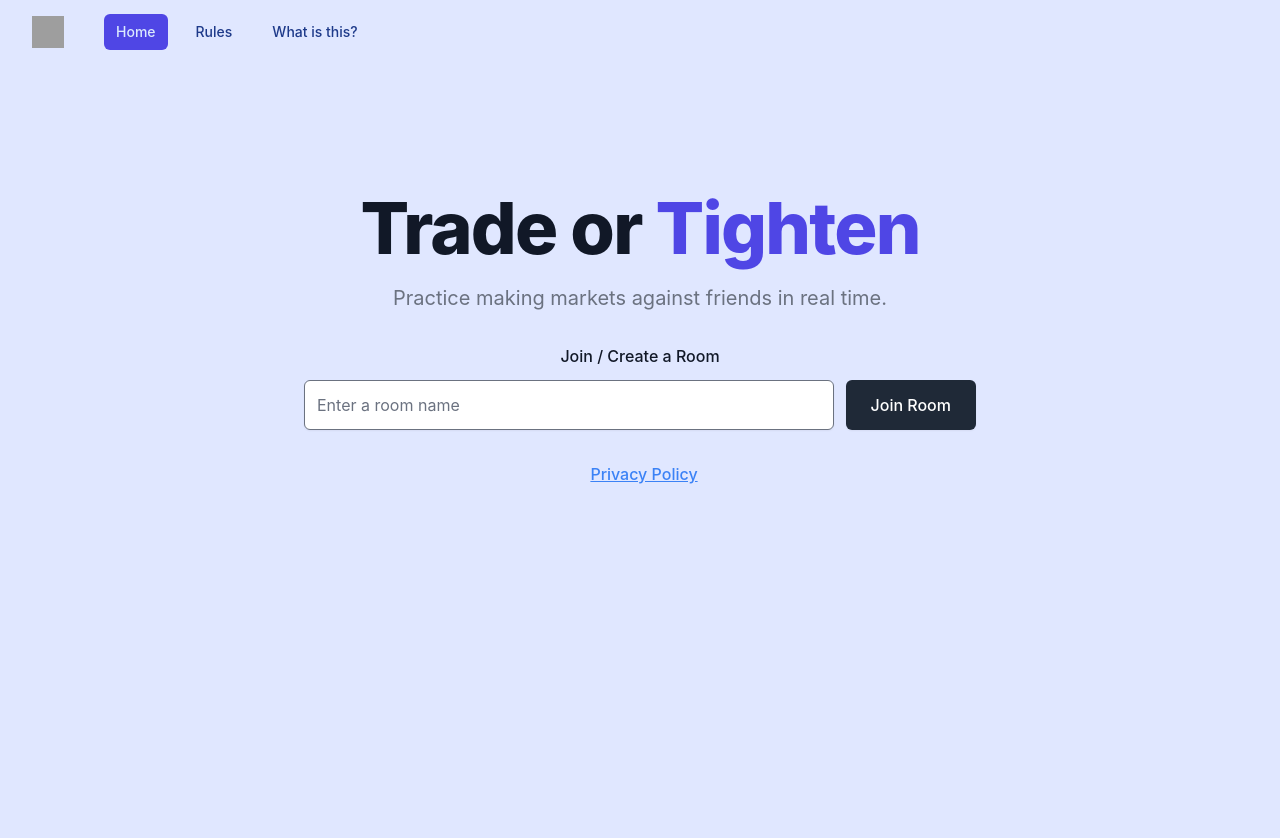
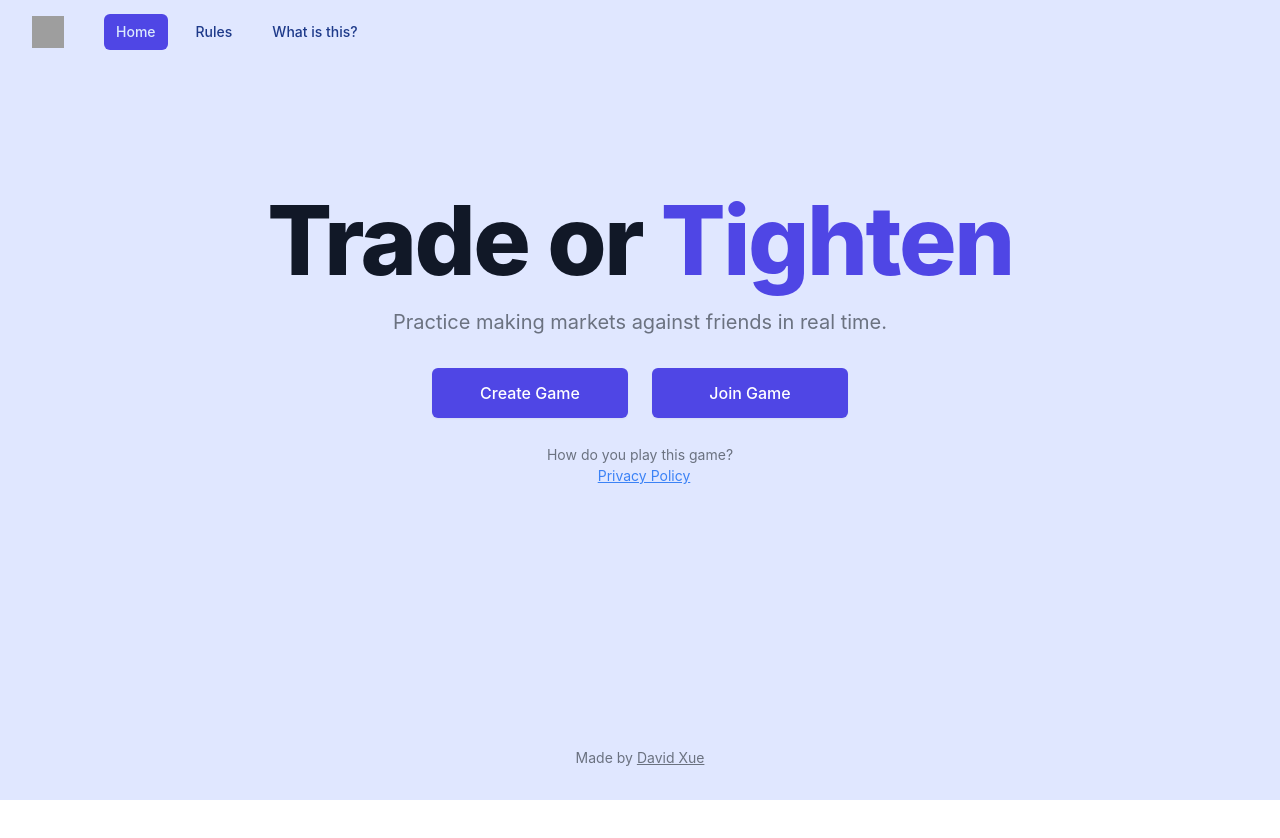
Before and after one commit to dx1730/trade-or-tighten, a React (Create React App) app in the folder client/: page / in a window 1280 px wide. Shown: the top 838 px of the page. After the commit the page ends 800 px from the top, so only its background shows below. Built offline with nearby package versions, Linux system fonts and the light colour scheme; no server answers; grey boxes are pictures that could not be loaded.

Commit message:
update home page

```diff
--- a/client/src/App.js
+++ b/client/src/App.js
@@ -1,15 +1,18 @@
+import React from "react";
 import "./App.css";
-import Nav from "./components/Nav";
-import Home from "./components/Home";
-import Chat from "./components/Chat";
-import Rules from "./components/Rules";
-import io from "socket.io-client";
-import { useState } from "react";
 import {
   BrowserRouter as Router,
   Routes,
   Route,
 } from "react-router-dom";
+
+import Nav from "./components/Nav";
+import Home from "./components/Home";
+import Chat from "./components/Chat";
+import Rules from "./components/Rules";
+
+import io from "socket.io-client";
+import { useState } from "react";
 
 const socket = io("http://localhost:8000");
 
@@ -17,14 +20,23 @@ function App() {
   const [room, setRoom] = useState("");
 
   return (
+    <div className="App">
       <Router>
+        <div className="flex flex-col h-screen">
           <Nav/>
+          <div className="flex-auto">
             <Routes>
-        <Route path="/" element={<Home socket={socket} room={room} setRoom={setRoom} />}/>
+            <Route path="/" element={<Home/>}/>
             <Route path="/rules" element={<Rules/>} />
             <Route path="/chat" element={<Chat socket={socket} room={room} />} />
+            <Route path="/leaderboard" />
+            <Route path="/history" />
+            <Route path="/game" />
             </Routes>
+          </div>
+        </div>
       </Router>
+    </div>
   )
 }
 
--- a/client/src/components/Home.js
+++ b/client/src/components/Home.js
@@ -1,58 +1,52 @@
-import React from 'react';
-import { useNavigate } from 'react-router-dom';
+import React, { Component } from "react";
+import { Link } from "react-router-dom";
 
-function Join({ socket, setJoined, room, setRoom }) {
-  let navigate = useNavigate();
-
-  const joinRoom = () => {
-      if (room !== "") {
-        socket.emit("join", room);
-        navigate("/chat");
-      }
-  }
-
+export default class Home extends Component {
+  render () {
     return (
-    <div className='bg-indigo-100 min-h-screen'>
-      <main className="pt-16 mx-auto max-w-7xl px-4 sm:pt-32" >
-        <div className="text-center">
-          <h1 className="text-4xl tracking-tight font-extrabold text-gray-900 sm:text-5xl md:text-7xl">
-            <span className="block xl:inline">Trade or </span>{" "}
+      <div className="bg-indigo-100 h-full">
+        <main className="pt-16 mx-auto max-w-7xl px-4 sm:pt-32 text-center">
+          <h1 className="text-5xl tracking-tight font-extrabold text-gray-900 sm:text-6xl md:text-7xl lg:text-8xl">
+            <span className="block xl:inline">Trade or</span>{" "}
             <span className="block text-indigo-600 xl:inline">Tighten</span>
           </h1>
           <p className="mt-3 max-w-md mx-auto text-base text-gray-500 sm:text-lg md:mt-5 md:text-xl md:max-w-3xl">
             Practice making markets against friends in real time.
           </p>
-          <div className="mt-8 sm:max-w-2xl sm:mx-auto sm:text-center">
-            <p className="text-base font-medium text-gray-900">
-              Join / Create a Room
-            </p>
-            <div className="mt-3 sm:flex">
-              <input
-                type="text"
-                className="block w-full py-3 text-base rounded-md placeholder-gray-500 shadow-sm focus:ring-indigo-500 focus:border-indigo-500 sm:flex-1"
-                placeholder="Enter a room name"
-                onChange={(event) => {
-                    setRoom(event.target.value)
-                }}
-                onKeyPress={(event) => {
-                    event.key === "Enter" && joinRoom();
-                }}
-              />
+          <div className="mt-8 sm:max-w-2xl sm:mx-auto sm:text-center sm:flex">
+            <div className="w-1/2 m-auto sm:ml-32 sm:mr-3">
+              <Link to="/create">
                 <button
-                className="mt-3 w-full px-6 py-3 border border-transparent text-base font-medium rounded-md text-white bg-gray-800 shadow-sm hover:bg-gray-900 focus:outline-none focus:ring-2 focus:ring-offset-2 focus:ring-indigo-500 sm:mt-0 sm:ml-3 sm:flex-shrink-0 sm:inline-flex sm:items-center sm:w-auto"
-                onClick={joinRoom}
+                className="block w-full px-5 py-3 rounded-md border border-transparent text-base font-medium text-white bg-indigo-600 hover:bg-indigo-700 shadow-sm"
                 >
-                Join Room
+                Create Game
                 </button>
+              </Link>
             </div>
-            <p className="font-medium text-blue-500 underline ml-2 mt-8">
+            <div className="w-1/2 m-auto sm:mr-32 sm:ml-3">
+              <Link to="/join">
+                <button
+                className="block w-full px-5 py-3 rounded-md border border-transparent text-base font-medium text-white bg-indigo-600 hover:bg-indigo-700 shadow-sm mt-3 sm:mt-0"
+                >
+                Join Game
+                </button>
+              </Link>
+            </div>
+          </div>
+
+          <div className="mt-6">
+            <span className="text-sm text-gray-500 hover:underline hover:text-gray-600">
+              <Link to="/rules">How do you play this game?</Link>
+            </span>
+          </div>
+          <p className="text-sm text-blue-500 underline ml-2">
             Privacy Policy
           </p>
-          </div>
-        </div>
         </main>
+        <p className="absolute bottom-8 w-full text-center text-sm text-gray-500">
+          Made by <a className="underline hover:text-indigo-600" href="https://github.com/dx1730/trade-or-tighten" target="_blank" rel="noopener noreferrer">David Xue</a>
+        </p>
       </div>
     )
   }
-
-export default Join;
+}
--- a/client/src/index.css
+++ b/client/src/index.css
@@ -4,6 +4,7 @@
 
 body {
   margin: 0;
+  height: 100vh;
   font-family: -apple-system, BlinkMacSystemFont, 'Segoe UI', 'Roboto', 'Oxygen',
     'Ubuntu', 'Cantarell', 'Fira Sans', 'Droid Sans', 'Helvetica Neue',
     sans-serif;
```
Lines whose indentation alone changed are shown as unchanged.
